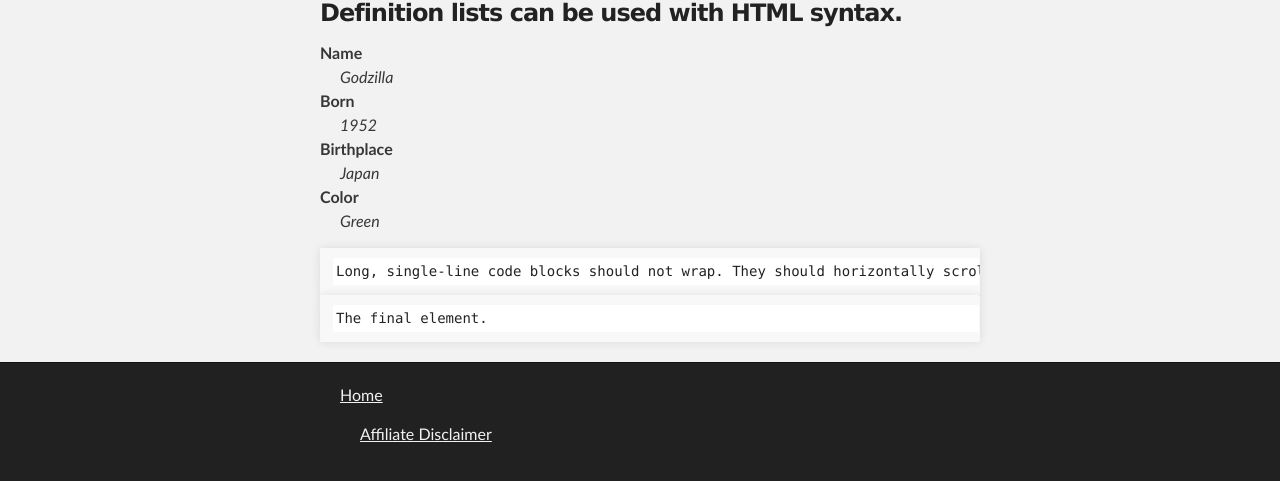
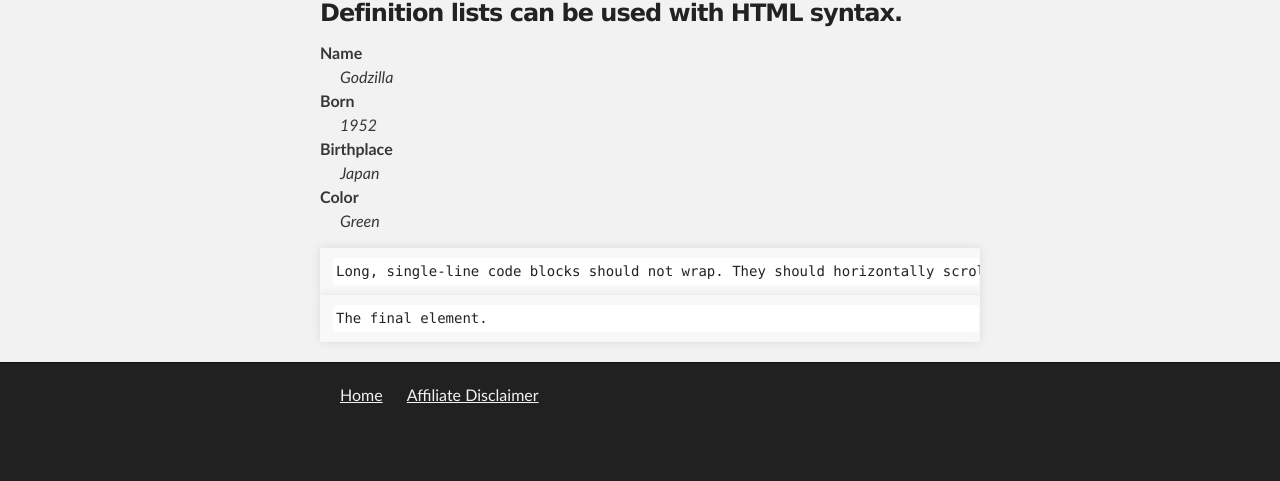
Before and after one commit to restore-me/restore-me.github.io, a Jekyll site: the page built from index.md, in a window 1280 px wide. Shown: the part 3149-3630 px from the top of the page. Built offline with Jekyll 4.4.1, drawn with Linux system fonts in a browser that asks for light colours; after the commit the page ends 3591 px from its top, so only the background shows below that.

```diff
--- a/_layouts/default.html
+++ b/_layouts/default.html
@@ -38,7 +38,7 @@
     <div id="footer_wrap" class="outer">
       <footer class="inner">
         <ul>
-           <li><a href="/">Home</a></p>
+           <li><a href="/">Home</a></li>
            <li><a href="/disclaimer">Affiliate Disclaimer</a></li>
         </ul>
       </footer>
```
